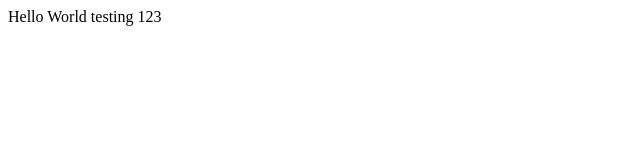
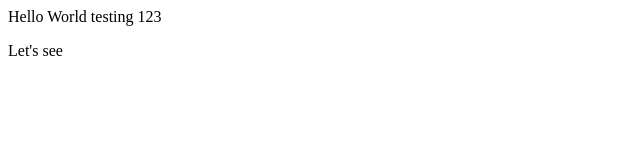
Before and after one commit to maganamon/maganamon.github.io, a plain HTML site: page index.html in a window 1280 px wide. Shown: the full height of the page, 0-640 px from the left. Drawn offline with Linux system fonts and the light colour scheme.

```diff
--- a/index.html
+++ b/index.html
@@ -1,2 +1,3 @@
 Hello World
 testing 123
+<p> Let's see</p>
```
Also changed, not shown: style.css (added).
